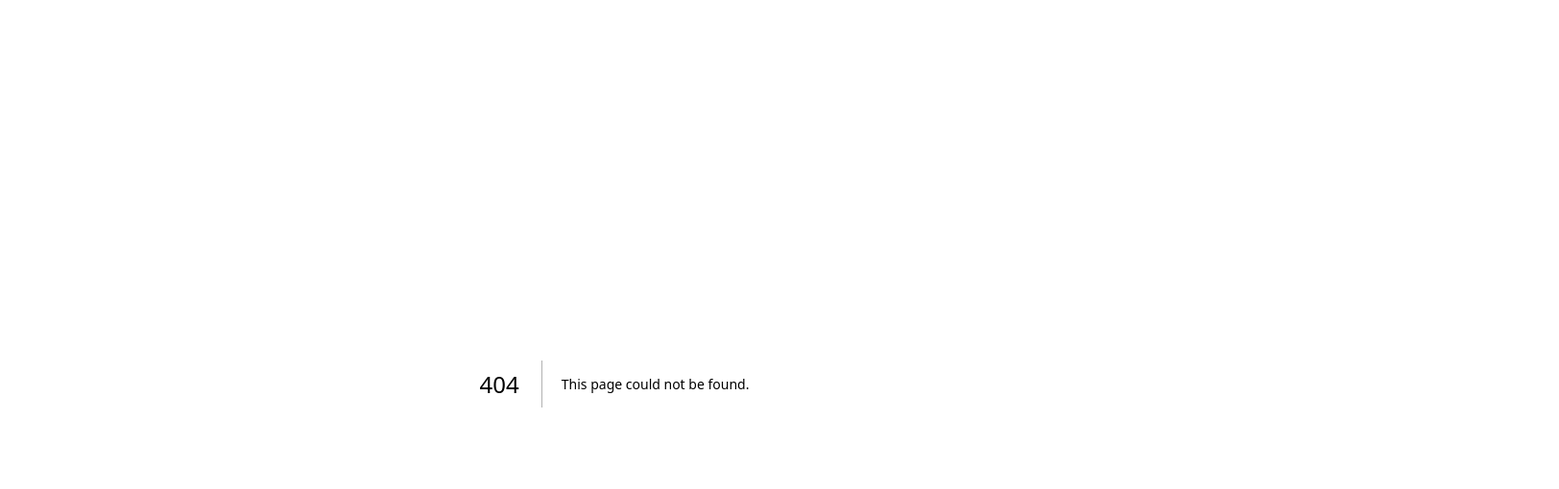
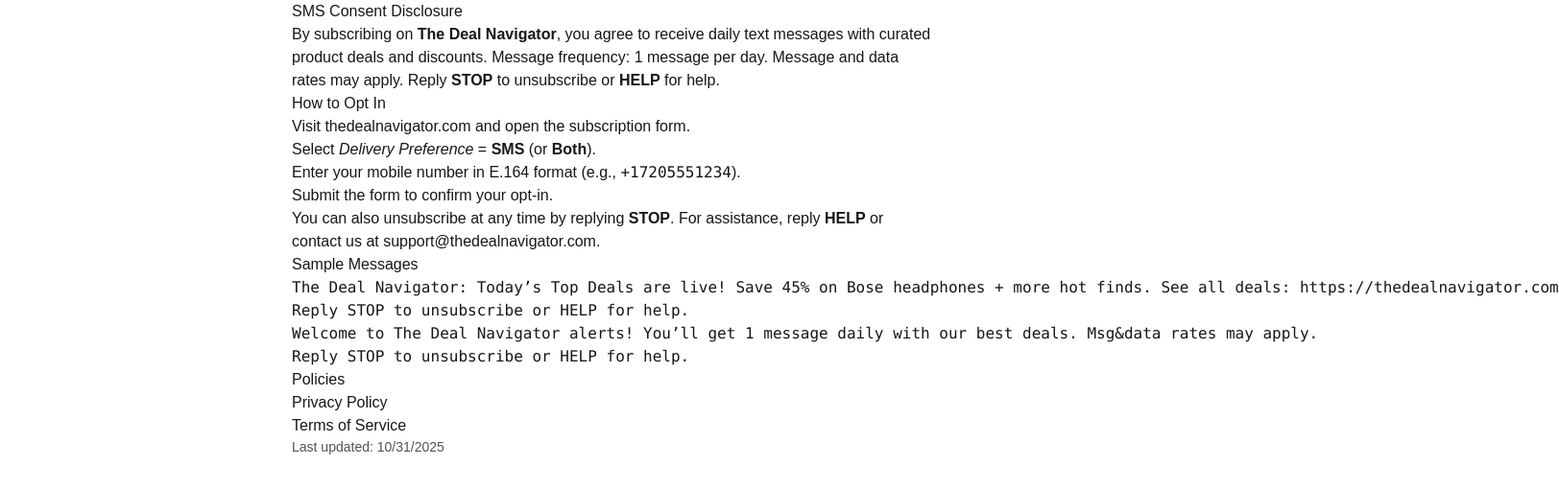
Before and after one commit to thedealnavigator/the-deal-navigator, a Next.js app: page /consent in a window 1280 px wide. Before the commit this address had no page. Shown: the top 510 px of the page at 96% size, 1624 px wide, since content can reach past the window. Built offline with nearby package versions, Linux system fonts and the light colour scheme.

Commit message:
Add SMS consent, privacy, and terms pages

```diff
--- /dev/null
+++ b/app/consent/page.tsx
@@ -0,0 +1,37 @@
+// =========================================
+// NEW: app/consent/page.tsx — SMS Proof of Consent page
+// =========================================
+export default function ConsentPage() {
+return (
+<div className="prose max-w-2xl mx-auto">
+<h1>SMS Consent Disclosure</h1>
+<p>
+By subscribing on <strong>The Deal Navigator</strong>, you agree to receive daily text
+messages with curated product deals and discounts. Message frequency: 1 message per day.
+Message and data rates may apply. Reply <strong>STOP</strong> to unsubscribe or <strong>HELP</strong> for help.
+</p>
+<h2>How to Opt In</h2>
+<ol>
+<li>Visit <a href="/">thedealnavigator.com</a> and open the subscription form.</li>
+<li>Select <em>Delivery Preference</em> = <strong>SMS</strong> (or <strong>Both</strong>).</li>
+<li>Enter your mobile number in E.164 format (e.g., <code>+17205551234</code>).</li>
+<li>Submit the form to confirm your opt-in.</li>
+</ol>
+<p>
+You can also unsubscribe at any time by replying <strong>STOP</strong>. For assistance, reply <strong>HELP</strong> or
+contact us at <a href="mailto:support@thedealnavigator.com">support@thedealnavigator.com</a>.
+</p>
+<h2>Sample Messages</h2>
+<pre>{`The Deal Navigator: Today’s Top Deals are live! Save 45% on Bose headphones + more hot finds. See all deals: https://thedealnavigator.com
+Reply STOP to unsubscribe or HELP for help.`}</pre>
+<pre>{`Welcome to The Deal Navigator alerts! You’ll get 1 message daily with our best deals. Msg&data rates may apply.
+Reply STOP to unsubscribe or HELP for help.`}</pre>
+<h2>Policies</h2>
+<ul>
+<li><a href="/privacy">Privacy Policy</a></li>
+<li><a href="/terms">Terms of Service</a></li>
+</ul>
+<p className="text-sm text-neutral-600">Last updated: {new Date().toLocaleDateString()}</p>
+</div>
+);
+}
--- /dev/null
+++ b/app/privacy/page.tsx
@@ -0,0 +1,19 @@
+// =========================================
+// NEW: app/privacy/page.tsx — stub (linkable for verification)
+// =========================================
+export function metadata() { return { title: 'Privacy Policy — The Deal Navigator' }; }
+export default function PrivacyPage() {
+return (
+<div className="prose max-w-2xl mx-auto">
+<h1>Privacy Policy</h1>
+<p>This is a short placeholder. We collect email and optional phone number to deliver daily deal alerts.</p>
+<p>We do not sell personal information. You can unsubscribe from email or SMS at any time.</p>
+<p>Contact: <a href="mailto:support@thedealnavigator.com">support@thedealnavigator.com</a></p>
+</div>
+);
+}
+
+// =========================================
+// NOTE: If desired, add a tiny disclaimer under the subscribe form linking to /consent
+// (Example JSX snippet to include below the form submit button):
+// <p className="text-xs text-neutral-500 mt-1">By subscribing, you agree to our <a className="
--- /dev/null
+++ b/app/terms/page.tsx
@@ -0,0 +1,14 @@
+// =========================================
+// NEW: app/terms/page.tsx — stub (linkable for verification)
+// =========================================
+export function metadata() { return { title: 'Terms of Service — The Deal Navigator' }; }
+export default function TermsPage() {
+return (
+<div className="prose max-w-2xl mx-auto">
+<h1>Terms of Service</h1>
+<p>By using The Deal Navigator, you agree to receive the content you opted into via email or SMS.</p>
+<p>All deals and prices are subject to change and availability by the respective merchants.</p>
+<p>Contact: <a href="mailto:support@thedealnavigator.com">support@thedealnavigator.com</a></p>
+</div>
+);
+}
```
Also changed, not shown: 1 other file (tests, documents, lock files or other folders).
